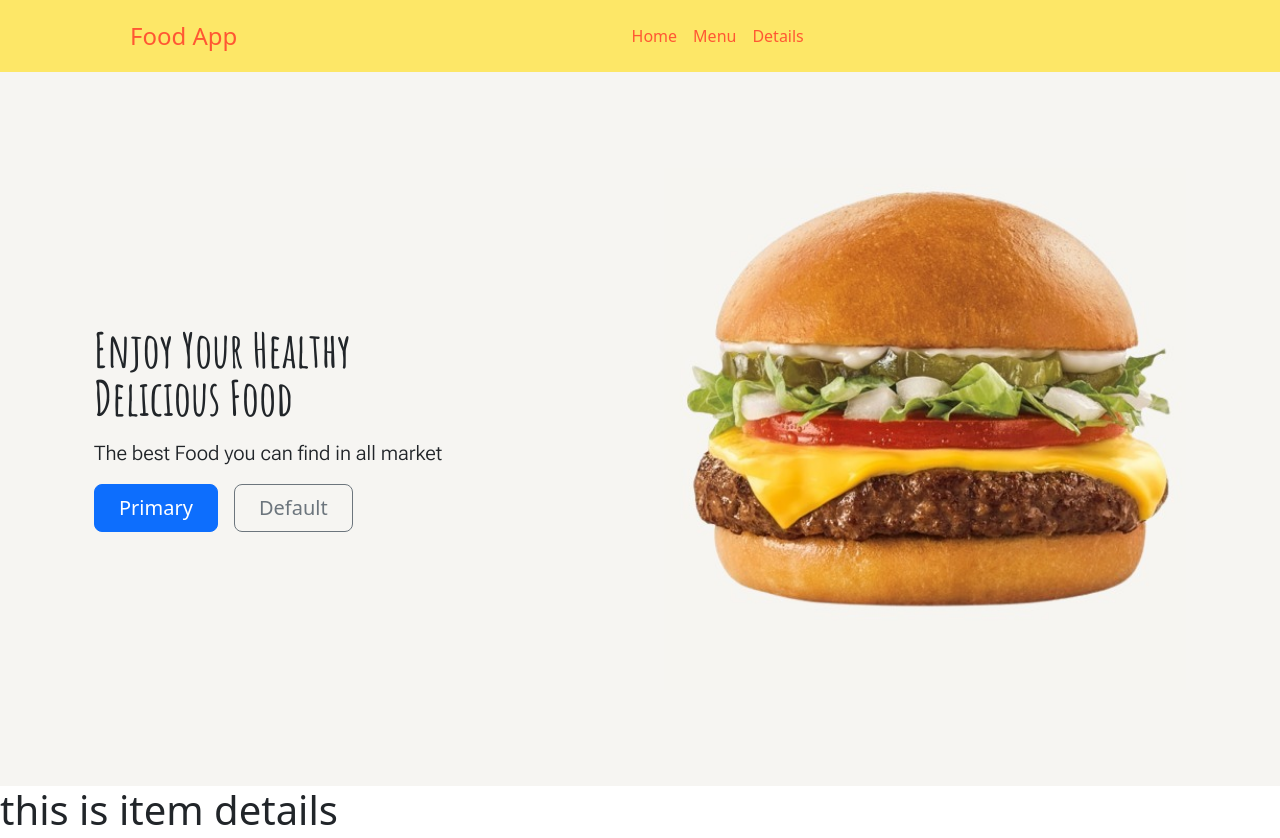
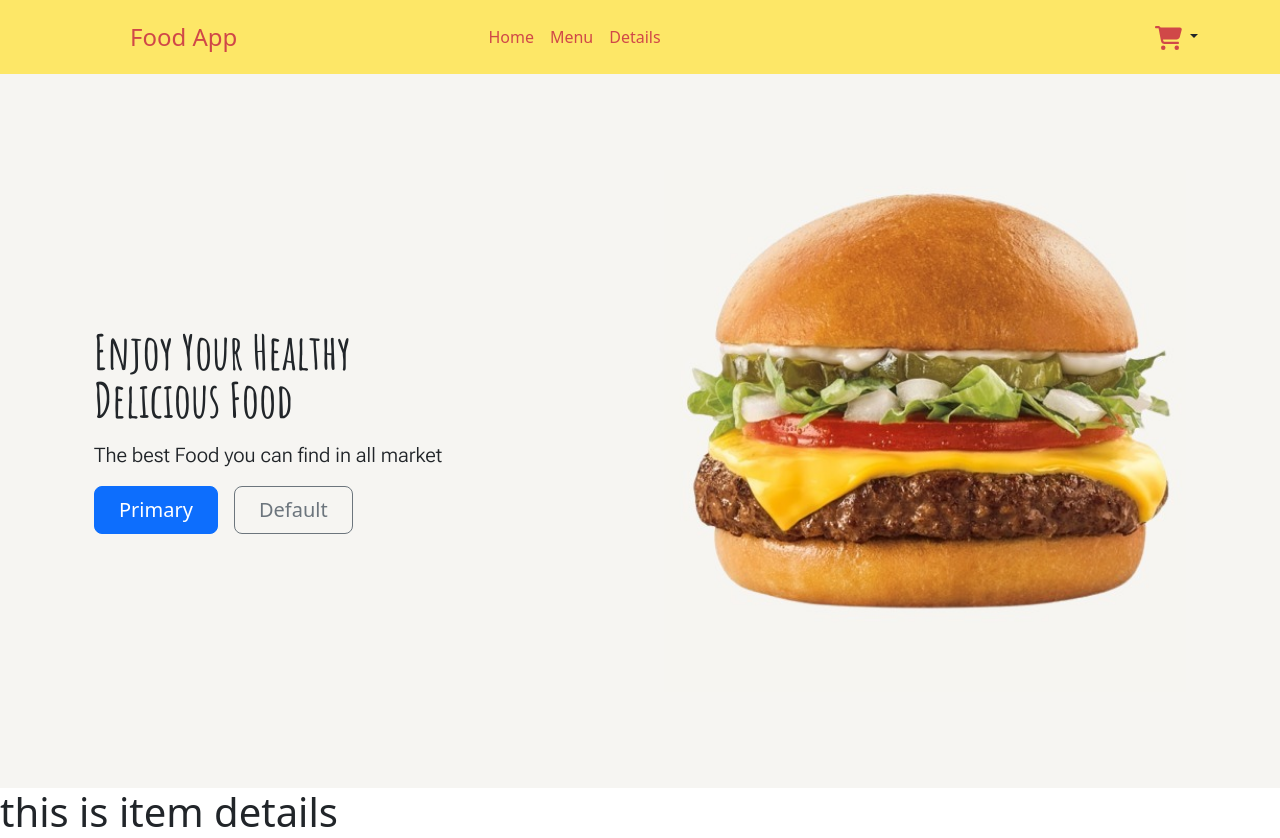
Before and after one commit to bardack134/Django-Food-App, a Django app: page /home/details/1 in a window 1280 px wide. Shown: the top 838 px of the page. Run offline with Django 4.2, Linux system fonts and the light colour scheme; data comes from the database, SQL or seed files in the repository.

Commit message:
cart nav bar created

```diff
--- a/food/templates/food/base.html
+++ b/food/templates/food/base.html
@@ -1,6 +1,7 @@
 {% load static %}
 <!DOCTYPE html>
 <html lang="en">
+
 <head>
     <meta charset="utf-8">
     <meta name="viewport" content="width=device-width, initial-scale=1">
@@ -21,6 +22,9 @@
     <link
         href="https://fonts.googleapis.com/css2?family=Nunito+Sans:ital,opsz,wght@0,6..12,200..1000;1,6..12,200..1000&display=swap"
         rel="stylesheet">
+
+    <!--Font awesome  -->
+
 </head>
 
 <body>
@@ -33,16 +37,74 @@
                     <svg class="bi me-2" width="40" height="32">
                         <use xlink:href="#bootstrap"></use>
                     </svg>
-                    <span class="fs-4" style="color: #FF5733;">Food App</span>
+                    <span class="fs-4" style="color: #D04848;">Food App</span>
                 </a>
                 <ul class="nav col-12 col-lg-auto me-lg-auto mb-2 justify-content-center mb-md-0">
-                    <li><a href="#" class="nav-link px-2" style="color: #FF5733;">Home</a></li>
-                    <li><a href="#" class="nav-link px-2" style="color: #FF5733;">Menu</a></li>
-                    <li><a href="#" class="nav-link px-2" style="color: #FF5733;">Details</a></li>
+                    <li><a href="#" class="nav-link px-2" style="color: #D04848;">Home</a></li>
+                    <li><a href="#" class="nav-link px-2" style="color: #D04848;">Menu</a></li>
+                    <li><a href="#" class="nav-link px-2" style="color: #D04848;">Details</a></li>
                 </ul>
 
                 <!-- Start Cart -->
+                <!-- ms-auto is used to apply an automatic left margin -->
+                <ul class="navbar-nav ms-auto">
 
+                    <!-- nav item indicates that the element is a navigation item -->
+                    <!-- dropdown: This class is used to create a pull down menu component -->
+                    <li class="nav-item dropdown ">
+
+                        <!-- dropdown-toggle indicates that it is a  pull down menu item. This is the link that opens the  pull down menu. -->
+                        <a class="nav-link dropdown-toggle" href="#" id="navbarDropdown" role="button"
+                            data-bs-toggle="dropdown" aria-expanded="false">
+                           <!-- font awesome -->
+
+                           <svg xmlns="http://www.w3.org/2000/svg" height="24" width="27" viewBox="0 0 576 512"><!--!Font Awesome Free 6.6.0 by @fontawesome - https://fontawesome.com License - https://fontawesome.com/license/free Copyright 2024 Fonticons, Inc.--><path fill="#d04848" d="M0 24C0 10.7 10.7 0 24 0L69.5 0c22 0 41.5 12.8 50.6 32l411 0c26.3 0 45.5 25 38.6 50.4l-41 152.3c-8.5 31.4-37 53.3-69.5 53.3l-288.5 0 5.4 28.5c2.2 11.3 12.1 19.5 23.6 19.5L488 336c13.3 0 24 10.7 24 24s-10.7 24-24 24l-288.3 0c-34.6 0-64.3-24.6-70.7-58.5L77.4 54.5c-.7-3.8-4-6.5-7.9-6.5L24 48C10.7 48 0 37.3 0 24zM128 464a48 48 0 1 1 96 0 48 48 0 1 1 -96 0zm336-48a48 48 0 1 1 0 96 48 48 0 1 1 0-96z"/></svg>
+
+                           <!-- end font awesome -->
+                        </a>
+
+                        <!-- "dropdown-menu-end": Align the menu to the right.  -->
+                        <!-- "dropdown-menu": Container for the dropdown menu. The items within this list (<li>) represent the menu options. -->
+                        <ul class="dropdown-menu dropdown-menu-end" aria-labelledby="navbarDropdow">
+                            <!-- aria-labelledby: This attribute indicates that the dropdown menu is associated with the element with the id navbarDropdown, for accessibility.     -->
+
+                            <!-- cart elements -->
+                            <li>
+                                <a class="  dropdown-item" href="#">
+                                    <!-- Each cart item is represented by a dropdown-item.  -->
+
+                                    <div class="container d-flex align-items-center">
+                                        <!-- center and align the content of cart items with container -->
+                                        <img src="http://lorempixel.com/50/50/" alt="" class="img-thumbnail me-2 " />
+                                        <div>
+                                            <span>Item name</span><br>
+                                            <span>$23</span>
+                                        </div>
+                                        <button class="btn btn-sm btn-danger ms-auto">x</button>
+                                    </div>
+                                </a>
+                            </li>
+
+                            <li>
+                                <a class="dropdown-item" href="#">
+                                    <div class="container d-flex align-items-center">
+                                        <!-- we use a d-flex structure to horizontally align the image, text, and delete button. -->
+
+                                        <img src="http://lorempixel.com/50/50/" alt="" class="img-thumbnail me-2" />
+                                        <div>
+                                            <span>Item name</span><br>
+                                            <span>$23</span>
+                                        </div>
+                                        <button class="btn btn-sm btn-danger ms-auto">x</button>
+                                    </div>
+                                </a>
+                            </li>
+                            <!-- end cart elements -->
+
+                        </ul>
+
+                    </li>
+                </ul>
                 <!-- Finish Cart -->
             </div>
         </div>
@@ -57,8 +119,10 @@
                         width="700" height="500" loading="lazy">
                 </div>
                 <div class="col-lg-6">
-                    <h1 class="display-5 fw-bold lh-1 mb-3" style="font-family: 'Amatic SC', cursive;">Enjoy Your Healthy <br> Delicious Food</h1>
-                    <p class="lead" style="font-family: 'Roboto Flex', sans-serif;">The best Food you can find in all market</p>
+                    <h1 class="display-5 fw-bold lh-1 mb-3" style="font-family: 'Amatic SC', cursive;">Enjoy Your
+                        Healthy <br> Delicious Food</h1>
+                    <p class="lead" style="font-family: 'Roboto Flex', sans-serif;">The best Food you can find in all
+                        market</p>
                     <div class="d-grid gap-2 d-md-flex justify-content-md-start">
                         <button type="button" class="btn btn-primary btn-lg px-4 me-md-2">Primary</button>
                         <button type="button" class="btn btn-outline-secondary btn-lg px-4">Default</button>
@@ -82,4 +146,5 @@
         integrity="sha384-0pUGZvbkm6XF6gxjEnlmuGrJXVbNuzT9qBBavbLwCsOGabYfZo0T0to5eqruptLy"
         crossorigin="anonymous"></script>
 </body>
+
 </html>
--- a/food/views.py
+++ b/food/views.py
@@ -52,6 +52,8 @@ def detail(request, item_id):
 #TODO: 3. Create a view called details.html to see the details of the products, in my case the details of the products are seen
 # in the modal window
 
+#TODO: 4. Create the cart in the nav bar
+
 #TODO: when you press the add to cart button the products should be added to the cart
 
 
```
